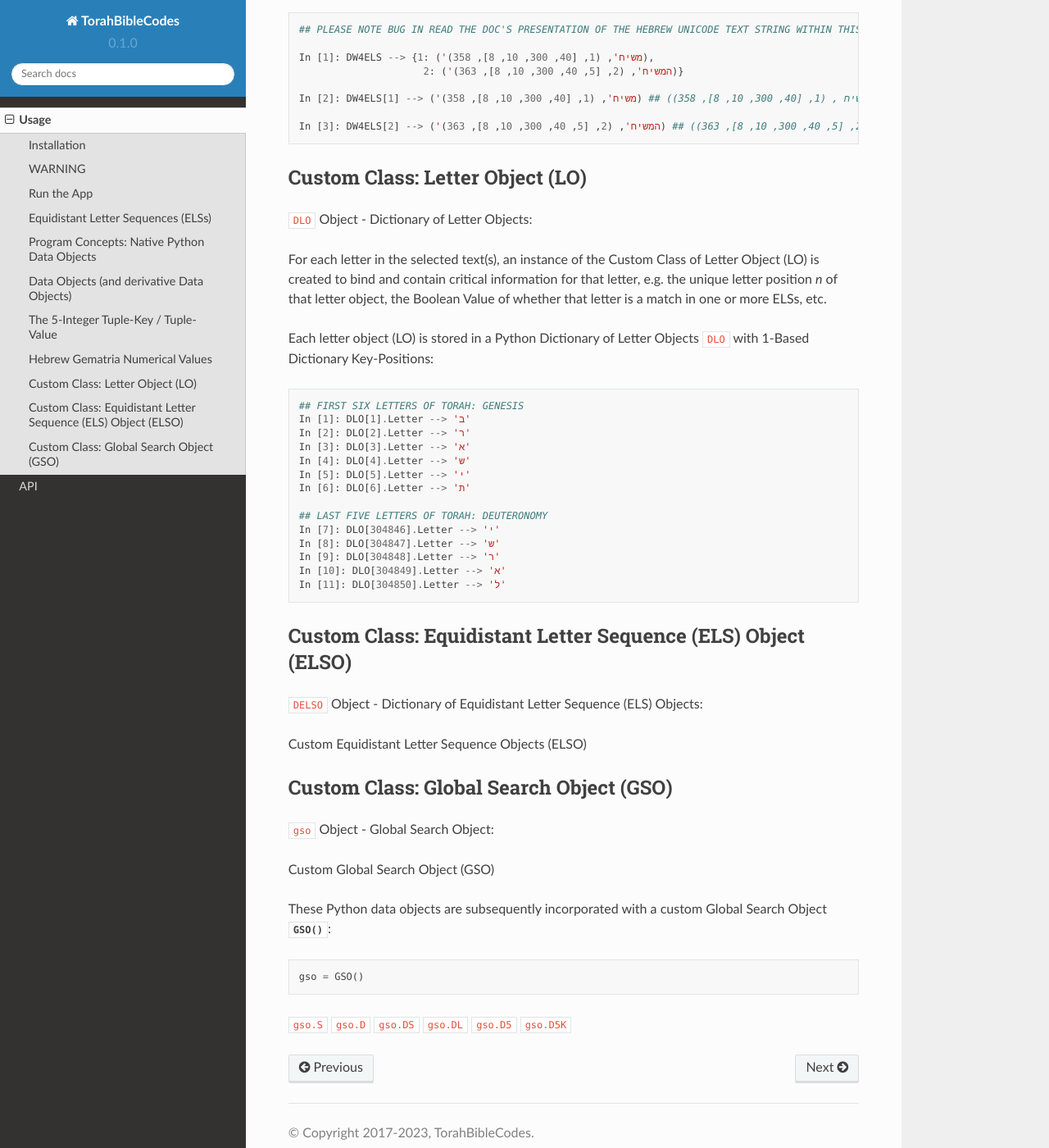
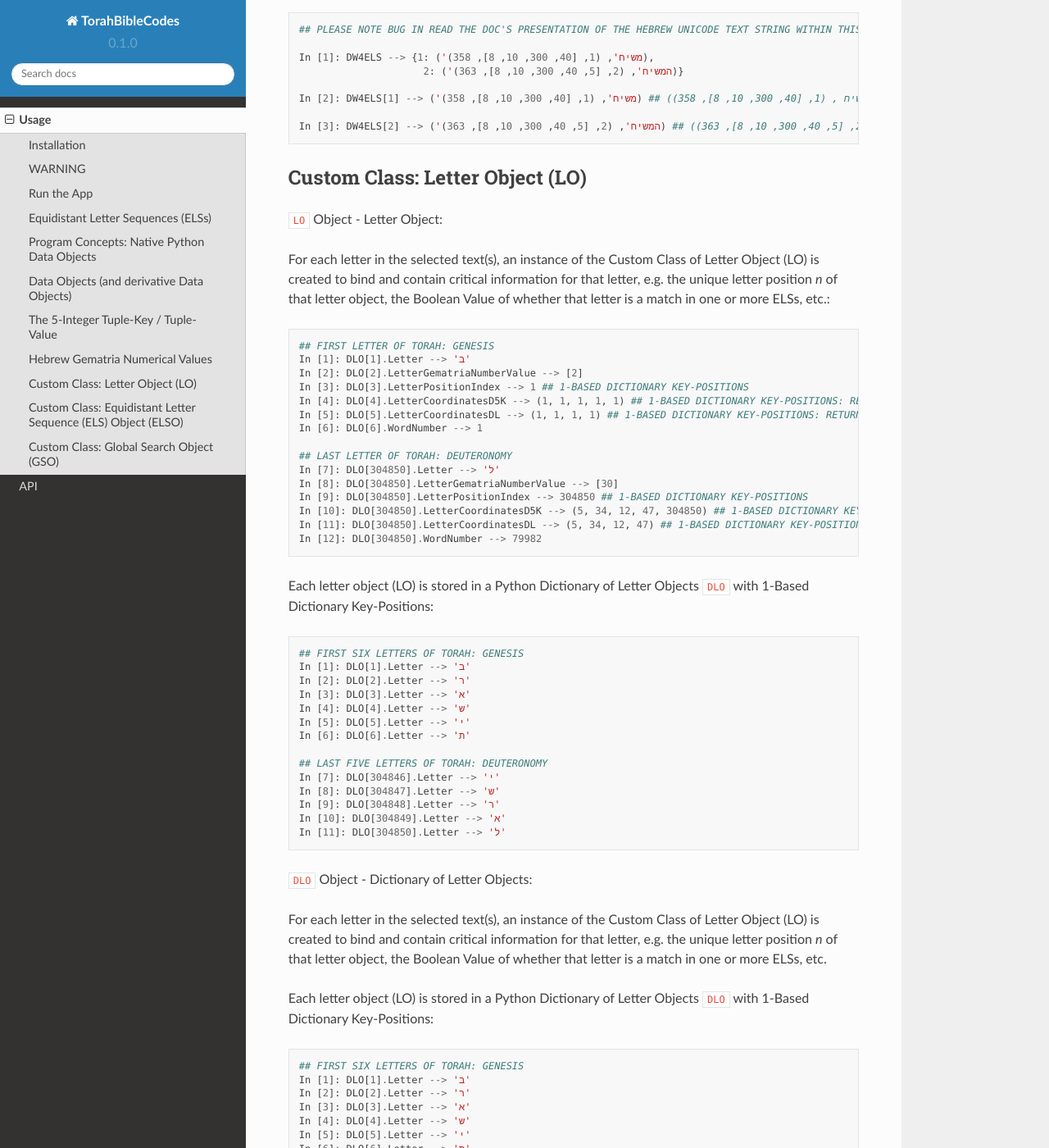
Before and after one commit to TorahBibleCodes/TorahBibleCodes_Sphinx, a Sphinx documentation site: the page built from docs/source/usage.rst, in a window 1280 px wide and 1400 px high, scrolled down 9989 px. Shown: the whole window at 82% size. Built offline with Sphinx 7.4.7 and the Read the Docs theme 2.0.0, drawn with Linux system fonts in a browser that asks for light colours.

Commit message:
Update usage.rst

```diff
--- a/docs/source/usage.rst
+++ b/docs/source/usage.rst
@@ -454,6 +454,44 @@
 Custom Class: Letter Object (LO)
 ----------------
 
+``LO`` Object - Letter Object:
+
+For each letter in the selected text(s), an instance of the Custom Class of Letter Object (LO) is created to bind and contain critical information for that letter, e.g. the unique letter position *n* of that letter object, the Boolean Value of whether that letter is a match in one or more ELSs, etc.::
+
+   ## FIRST LETTER OF TORAH: GENESIS
+   In [1]: DLO[1].Letter --> 'ב'
+   In [2]: DLO[2].LetterGematriaNumberValue --> [2]
+   In [3]: DLO[3].LetterPositionIndex --> 1 ## 1-BASED DICTIONARY KEY-POSITIONS
+   In [4]: DLO[4].LetterCoordinatesD5K --> (1, 1, 1, 1, 1) ## 1-BASED DICTIONARY KEY-POSITIONS: RETURNS ## 5-DIGIT-TUPLE-BASED DICTIONARY VALUE OF (BOOK#, CHAPTER#, VERSE#, LETTER#INVERSE, LETTER#INTEXT)
+   In [5]: DLO[5].LetterCoordinatesDL --> (1, 1, 1, 1) ## 1-BASED DICTIONARY KEY-POSITIONS: RETURNS ## 4-DIGIT-TUPLE-BASED DICTIONARY VALUE OF (BOOK#, CHAPTER#, VERSE#, LETTER#INVERSE)
+   In [6]: DLO[6].WordNumber --> 1
+
+   ## LAST LETTER OF TORAH: DEUTERONOMY
+   In [7]: DLO[304850].Letter --> 'ל'
+   In [8]: DLO[304850].LetterGematriaNumberValue --> [30]
+   In [9]: DLO[304850].LetterPositionIndex --> 304850 ## 1-BASED DICTIONARY KEY-POSITIONS
+   In [10]: DLO[304850].LetterCoordinatesD5K --> (5, 34, 12, 47, 304850) ## 1-BASED DICTIONARY KEY-POSITIONS: RETURNS ## 5-DIGIT-TUPLE-BASED DICTIONARY VALUE OF (BOOK#, CHAPTER#, VERSE#, LETTER#INVERSE, LETTER#INTEXT)
+   In [11]: DLO[304850].LetterCoordinatesDL --> (5, 34, 12, 47) ## 1-BASED DICTIONARY KEY-POSITIONS: RETURNS ## 4-DIGIT-TUPLE-BASED DICTIONARY VALUE OF (BOOK#, CHAPTER#, VERSE#, LETTER#INVERSE)
+   In [12]: DLO[304850].WordNumber --> 79982
+
+
+Each letter object (LO) is stored in a Python Dictionary of Letter Objects ``DLO`` with 1-Based Dictionary Key-Positions::
+
+   ## FIRST SIX LETTERS OF TORAH: GENESIS
+   In [1]: DLO[1].Letter --> 'ב'
+   In [2]: DLO[2].Letter --> 'ר'
+   In [3]: DLO[3].Letter --> 'א'
+   In [4]: DLO[4].Letter --> 'ש'
+   In [5]: DLO[5].Letter --> 'י'
+   In [6]: DLO[6].Letter --> 'ת'
+
+   ## LAST FIVE LETTERS OF TORAH: DEUTERONOMY
+   In [7]: DLO[304846].Letter --> 'י'
+   In [8]: DLO[304847].Letter --> 'ש'
+   In [9]: DLO[304848].Letter --> 'ר'
+   In [10]: DLO[304849].Letter --> 'א'
+   In [11]: DLO[304850].Letter --> 'ל'
+
 ``DLO`` Object - Dictionary of Letter Objects:
 
 For each letter in the selected text(s), an instance of the Custom Class of Letter Object (LO) is created to bind and contain critical information for that letter, e.g. the unique letter position *n* of that letter object, the Boolean Value of whether that letter is a match in one or more ELSs, etc.
```
